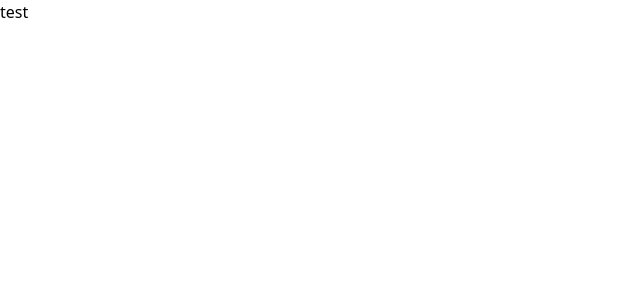
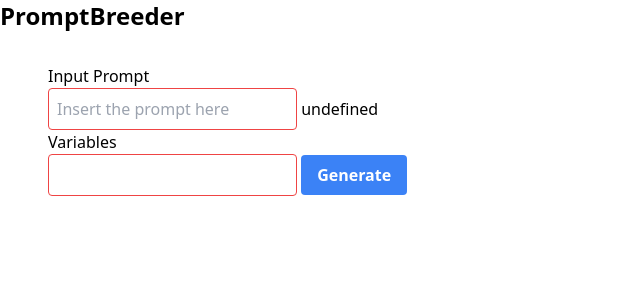
Before and after one commit to sincethestudy/kp_hack, a SvelteKit app in the folder my-app/: page / in a window 1280 px wide. Shown: the top 300 px of the page, without its empty margins (0-640 px from the left). Built offline with nearby package versions, Linux system fonts and the light colour scheme.

Commit message:
initial stuffing vars

```diff
--- a/my-app/src/routes/+page.svelte
+++ b/my-app/src/routes/+page.svelte
@@ -1,5 +1,56 @@
 <script>
+  let prompt = "";
 
+  $: promptVariables = prompt.match(/\{(.*?)\}/g)?.map((v) => v.slice(1, -1));
+  $: console.log(promptVariables);
+  $: dataVariables = [];
+
+  function sendPrompt() {
+    console.log(prompt);
+    for (let i = 0; i < promptVariables.length; i++) {
+      console.log(promptVariables[i], dataVariables[i]);
+    }
+  }
 </script>
 
-<p>test</p>
+<h1 class="text-2xl font-bold">PromptBreeder</h1>
+<main class="flex items-start flex-col px-12 py-8 w-full">
+  <section>
+    <h3>Input Prompt</h3>
+    <input
+      bind:value={prompt}
+      placeholder="Insert the prompt here"
+      class="input border border-red-500 rounded"
+    />
+    {promptVariables}
+    <h3>Variables</h3>
+    <input class="input border border-red-500 rounded" />
+    {#if promptVariables}
+      {#each promptVariables as v, i}
+        <div>Variable {v}</div>
+        <input
+          bind:value={dataVariables[i]}
+          class="input border border-red-500 rounded"
+        />
+      {/each}
+    {/if}
+    <button
+      on:click={sendPrompt}
+      class="bg-blue-500 hover:bg-blue-700 text-white font-bold py-2 px-4 rounded"
+    >
+      Generate
+    </button>
+  </section>
+  <!-- <section>
+    <div>
+      <input class="input border border-red-500 rounded w-3/4" />
+    </div>
+  </section> -->
+</main>
+
+<style>
+  .input {
+    padding: 0.5rem;
+    color: dimgrey;
+  }
+</style>
```
